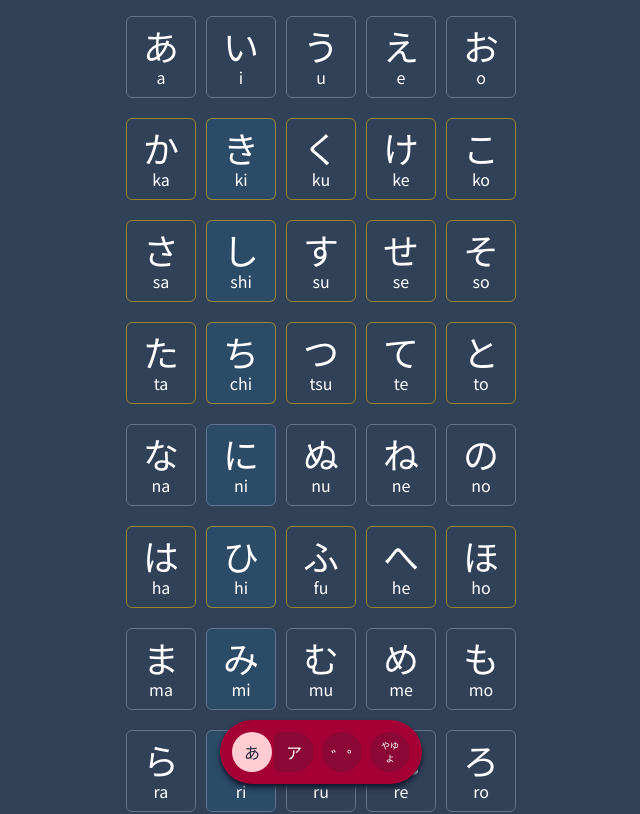
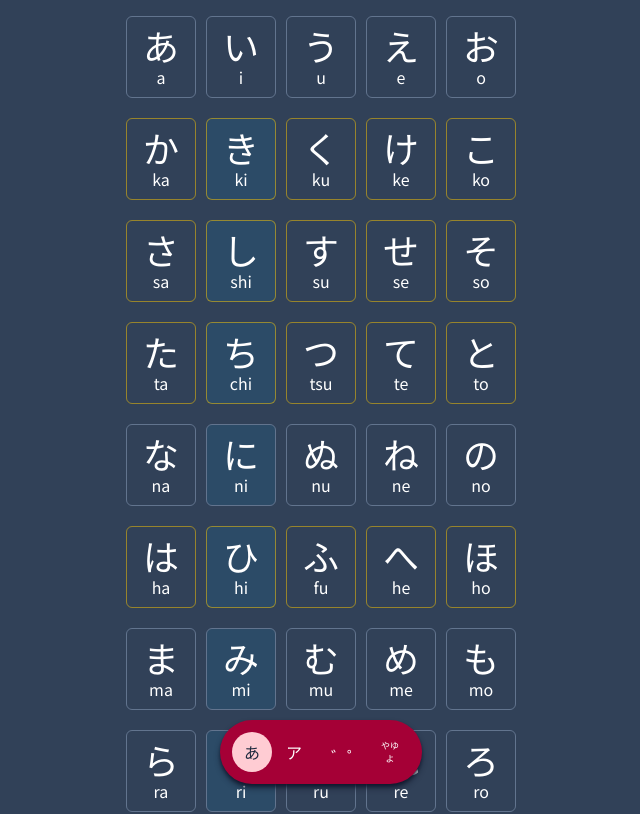
Before and after one commit to e-krebs/japanese, a React (Vite) app: page / in a window 1280 px wide. Shown: the top 814 px of the page, without its empty margins (319-959 px from the left). Built offline with nearby package versions, Linux system fonts and the light colour scheme.

Commit message:
feat: upgrade toolbar

```diff
--- a/src/App.tsx
+++ b/src/App.tsx
@@ -46,7 +46,7 @@ export const App = () => {
         ))}
       </div>
 
-      <Toolbar>
+      <Toolbar color="vibrant">
         <Toolbar.ButtonGroup>
           <Toolbar.Button
             selected={type === "hiragana"}
--- a/src/components/Toolbar.tsx
+++ b/src/components/Toolbar.tsx
@@ -2,7 +2,7 @@ import { type ReactNode } from "react";
 import { twMerge } from "tailwind-merge";
 
 const ButtonGroup = ({ children }: { children: ReactNode }) => (
-  <div className="flex items-center justify-center gap-0.5 *:first:rounded-l-[2.5rem] *:last:rounded-r-[2.5rem]">
+  <div className="flex items-center justify-center gap-0.5 *:first:rounded-l-[2.5rem] *:first:rounded-r-2xl *:rounded-lg *:last:rounded-r-[2.5rem] *:last:rounded-l-2xl">
     {children}
   </div>
 );
@@ -11,13 +11,17 @@ interface ButtonProps {
   selected?: boolean;
   children: ReactNode;
   onClick: () => void;
+  className?: string;
 }
 
-const Button = ({ selected, children, onClick }: ButtonProps) => (
+const Button = ({ selected, children, onClick, className }: ButtonProps) => (
   <button
     className={twMerge(
-      "size-10 transition-all duration-75",
-      selected ? "bg-rose-200 text-slate-800 rounded-full!" : "bg-rose-900 rounded-xl",
+      "size-10 flex items-center justify-center rounded-xl transition-[border-radius] duration-150",
+      selected
+        ? "color-vibrant:bg-rose-200 color-standard:bg-slate-200 text-slate-800 rounded-full!"
+        : "color-vibrant:hover:bg-rose-900 color-standard:hover:bg-slate-700 active:color-vibrant:bg-rose-200 active:color-standard:bg-slate-200 active:text-slate-800",
+      className,
     )}
     disabled={selected}
     onClick={onClick}
@@ -37,8 +41,10 @@ interface ToggleButtonProps {
 const ToggleButton = ({ title, toggled, children, onToggle, className }: ToggleButtonProps) => (
   <button
     className={twMerge(
-      "size-10 flex items-center justify-center p-2 transition-all duration-75 overflow-hidden",
-      toggled ? "rounded-xl bg-rose-200 text-slate-800" : "rounded-full bg-rose-900",
+      "size-10 rounded-full flex items-center justify-center p-2 transition-all duration-75 overflow-hidden",
+      toggled
+        ? "color-vibrant:bg-rose-200 color-standard:bg-slate-200 text-slate-800"
+        : "color-vibrant:hover:bg-rose-900 color-standard:hover:bg-slate-700",
       className,
     )}
     onClick={onToggle}
@@ -50,10 +56,19 @@ const ToggleButton = ({ title, toggled, children, onToggle, className }: ToggleB
 
 interface ToolbarProps {
   children: ReactNode;
+  position?: "top" | "bottom";
+  color?: "standard" | "vibrant";
 }
 
-export const Toolbar = ({ children }: ToolbarProps) => (
-  <div className="fixed bottom-4 p-3 rounded-full flex items-center justify-center gap-2 bg-rose-800 shadow-md shadow-slate-900">
+export const Toolbar = ({ children, position = "bottom", color = "standard" }: ToolbarProps) => (
+  <div
+    data-color={color}
+    className={twMerge(
+      "fixed p-3 rounded-full flex items-center justify-center gap-2 shadow-md shadow-slate-900",
+      "data-[color=vibrant]:bg-rose-800 data-[color=standard]:bg-slate-800",
+      position === "top" ? "top-4" : "bottom-4",
+    )}
+  >
     {children}
   </div>
 );
--- a/src/index.css
+++ b/src/index.css
@@ -8,3 +8,15 @@ body {
 button:not(:disabled) {
   @apply cursor-pointer;
 }
+
+@custom-variant color-vibrant {
+  &:where([data-color="vibrant"] *) {
+    @slot;
+  }
+}
+
+@custom-variant color-standard {
+  &:where([data-color="standard"] *) {
+    @slot;
+  }
+}
```
